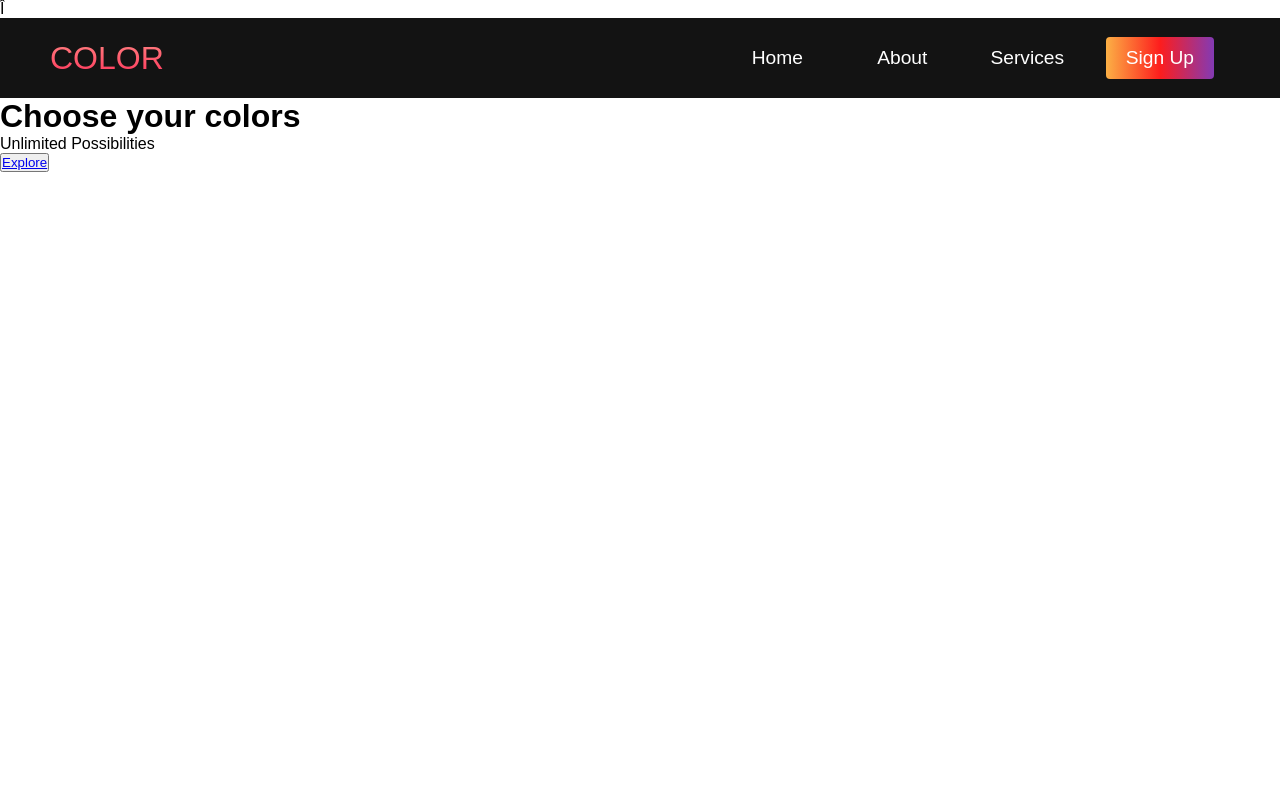
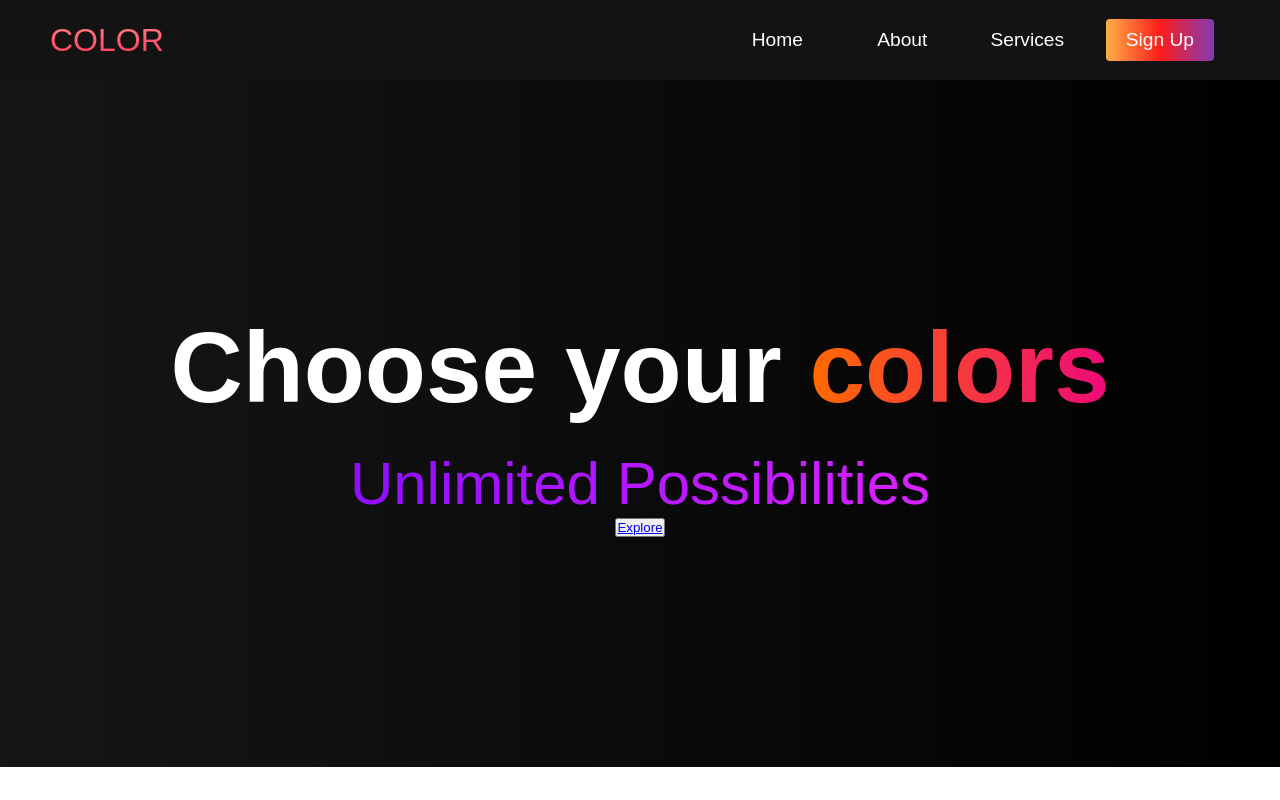
Before and after one commit to Robertosousa86/smooth-scrolling-website, a plain HTML site: page index.html in a window 1280 px wide. Drawn offline with Linux system fonts and the light colour scheme.

Commit message:
Styling the hero section

```diff
--- a/index.html
+++ b/index.html
@@ -9,7 +9,7 @@
 </head>
 
 <body>
-  Î
+
   <!-- Navbar Section -->
   <nav class="navbar">
     <div class="navbar__container">
--- a/style.css
+++ b/style.css
@@ -189,3 +189,81 @@
     transform: translateY(-8px) rotate(-45deg);
   }
 }
+
+/* Hero section */
+.hero {
+  background: #000000;
+  background: linear-gradient(to right, #161616, #000000);
+  padding: 200px 0;
+}
+
+.hero__container {
+  display: flex;
+  flex-direction: column;
+  justify-content: center;
+  align-items: center;
+  max-width: 1200px;
+  margin: 0 auto;
+  height: 90%;
+  text-align: center;
+  padding: 30px;
+}
+
+.hero__heading {
+  font-size: 100px;
+  margin-bottom: 24px;
+  color: #fff;
+}
+
+.hero__heading span {
+  background: #ee0979; /* fallback for old browsers */
+  background: -webkit-linear-gradient(
+    to right,
+    #ff6a00,
+    #ee0979
+  ); /* Chrome 10-25, Safari 5.1-6 */
+  background: linear-gradient(
+    to right,
+    #ff6a00,
+    #ee0979
+  ); /* W3C, IE 10+/ Edge, Firefox 16+, Chrome 26+, Opera 12+, Safari 7+ */
+  background-size: 100%;
+  -webkit-background-clip: text;
+  -moz-background-clip: text;
+  -webkit-text-fill-color: transparent;
+  -moz-text-fill-color: transparent;
+}
+
+.hero__description {
+  font-size: 60px;
+  background: #da22ff; /* fallback for old browsers */
+  background: -webkit-linear-gradient(
+    to right,
+    #9114ff,
+    #da22ff
+  ); /* Chrome 10-25, Safari 5.1-6 */
+  background: linear-gradient(
+    to right,
+    #8f0eff,
+    #da22ff
+  ); /* W3C, IE 10+/ Edge, Firefox 16+, Chrome 26+, Opera 12+, Safari 7+ */
+  background-size: 100%;
+  -webkit-background-clip: text;
+  -moz-background-clip: text;
+  -webkit-text-fill-color: transparent;
+  -moz-text-fill-color: transparent;
+}
+
+.highlight {
+  border-bottom: 4px solid rgb(132, 0, 255);
+}
+
+@media screen and (max-width: 768px) {
+  .hero__heading {
+    font-size: 60px;
+  }
+
+  .hero__description {
+    font-size: 40px;
+  }
+}
```
